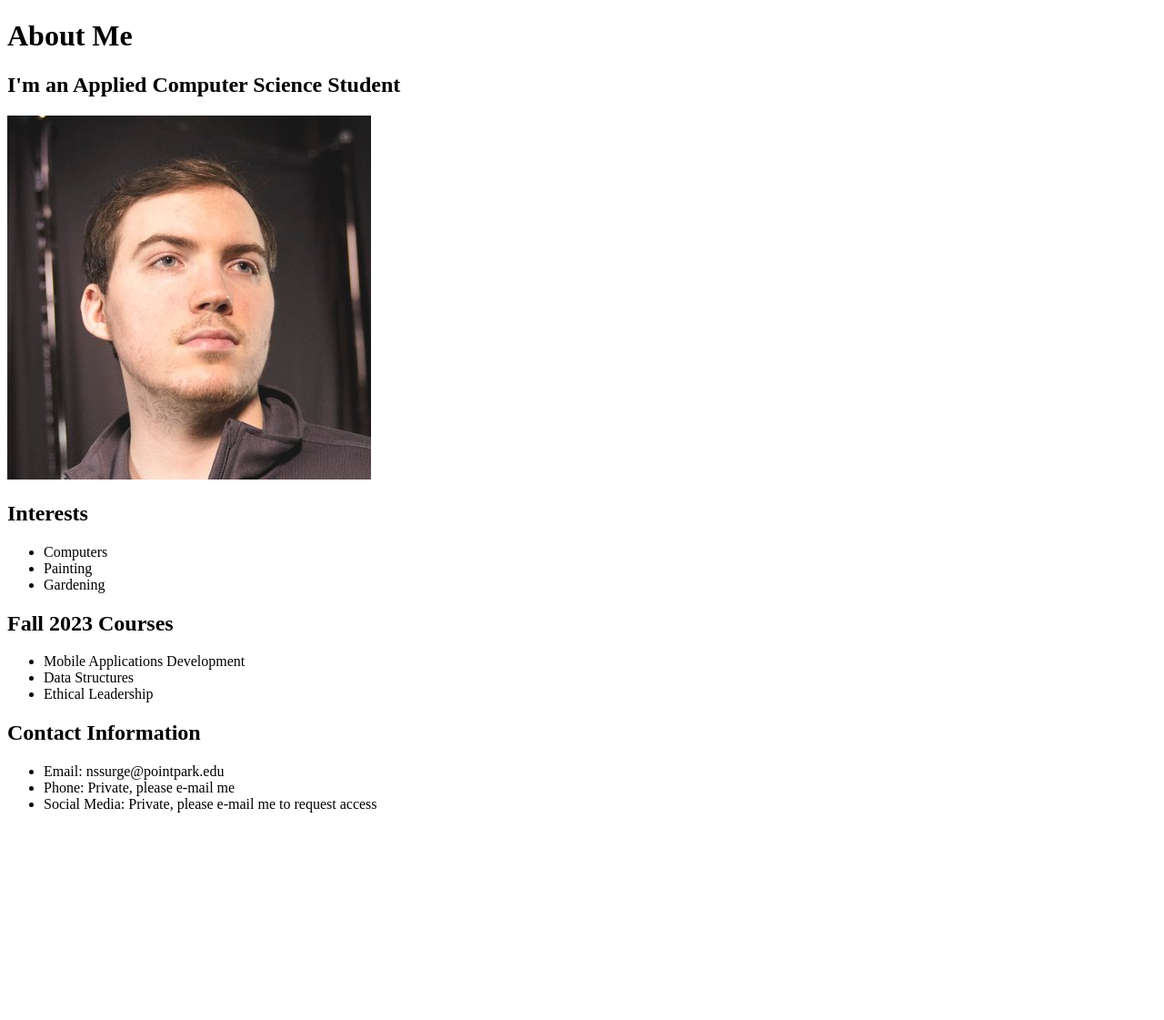
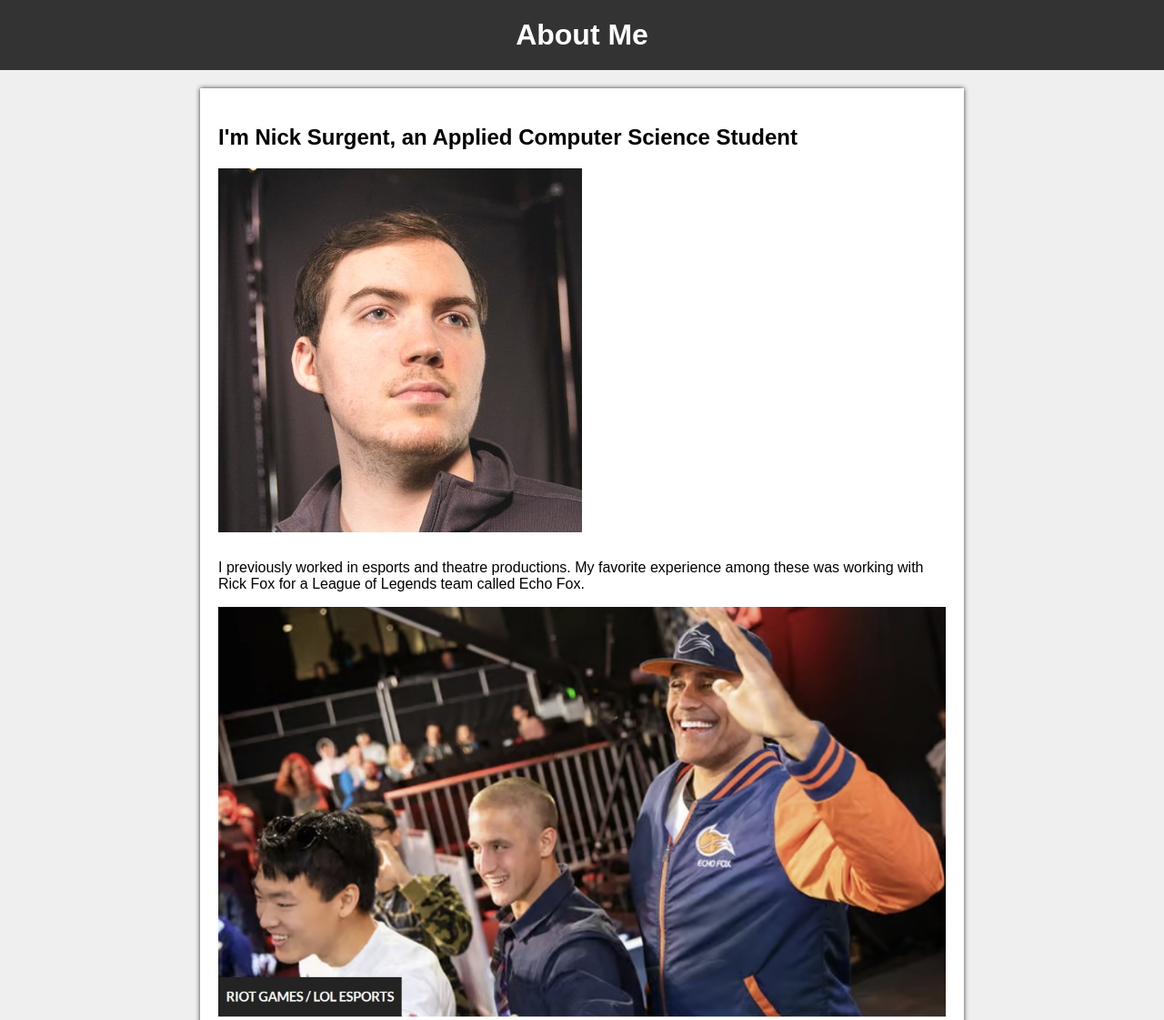
Before and after one commit to NickCSSPP/av, a plain HTML site: page index.html in a window 1280 px wide. Shown: the top 1121 px of the page at 91% size. Before the commit the page ends 909 px from the top, so only its background shows below. Drawn offline with Linux system fonts and the light colour scheme.

Commit message:
Finalized basic page with CSS

```diff
--- a/index.html
+++ b/index.html
@@ -2,7 +2,7 @@
 <html>
 <head>
     <title>Nick's Homepage</title>
-    <link rel="stylesheet" href="style.css">
+    <link rel="stylesheet" href="styles.css">
 </head>
 <body>
     <header>
@@ -10,9 +10,13 @@
     </header>
     <main>
         <section>
-            <h2>I'm an Applied Computer Science Student</h2>
-            <p> </p>
+            <h2>I'm Nick Surgent, an Applied Computer Science Student</h2>
             <img src="images/me.jpg">
+            <p> I previously worked in esports and theatre productions.
+                My favorite experience among these was working with Rick Fox
+                for a League of Legends team called Echo Fox.
+            </p>
+            <img src="images/echofox.jpg">
         </section>
         <section>
             <h2>Interests</h2>
@@ -34,8 +38,8 @@
             <h2>Contact Information</h2>
             <ul>
                 <li>Email: nssurge@pointpark.edu</li>
-                <li>Phone: Private, please e-mail me</li>
-                <li>Social Media: Private, please e-mail me to request access</li>
+                <li>Phone: Private, please email me</li>
+                <li>Social Media: Private, please email me to request access</li>
             </ul>
         </section>
     </main>
--- a/styles.css
+++ b/styles.css
@@ -1,30 +1,45 @@
+body, ul {
+    margin: 0;
+    padding: 0;
+  }
+
 body {
+    background-color: #efefef;
     font-family: Arial, sans-serif;
-    font-size: 16px;
   }
 
   header {
+    background-color: #333;
+    color: #fff;
     padding: 20px;
     text-align: center;
   }
 
-section {
-    padding: 20px;
-    margin-bottom: 30px;
+  header h1 {
+    margin: 0;
   }
 
-h1, h2 {
-    margin-bottom: 10px;
-}
-
-ul {
-    margin-top: 10px;
-    list-style-type: disc;
-    padding-left: 20px;
+  main {
+    max-width: 800px;
+    margin: 20px auto;
+    padding: 20px;
+    background-color: #fff;
+    box-shadow: 0 0 5px #333;
   }
 
   img {
     max-width: 100%;
     height: auto;
-    margin-top: 20px;
+    margin-bottom: 10px;
   }
+
+  ul {
+    margin-left: 20px;
+  }
+
+  footer {
+    background-color: #333;
+    color: #fff;
+    padding: 20px;
+    text-align: center;
+  }
```
Also changed, not shown: images/echofox.jpg (added). Lines whose indentation alone changed are shown as unchanged.
